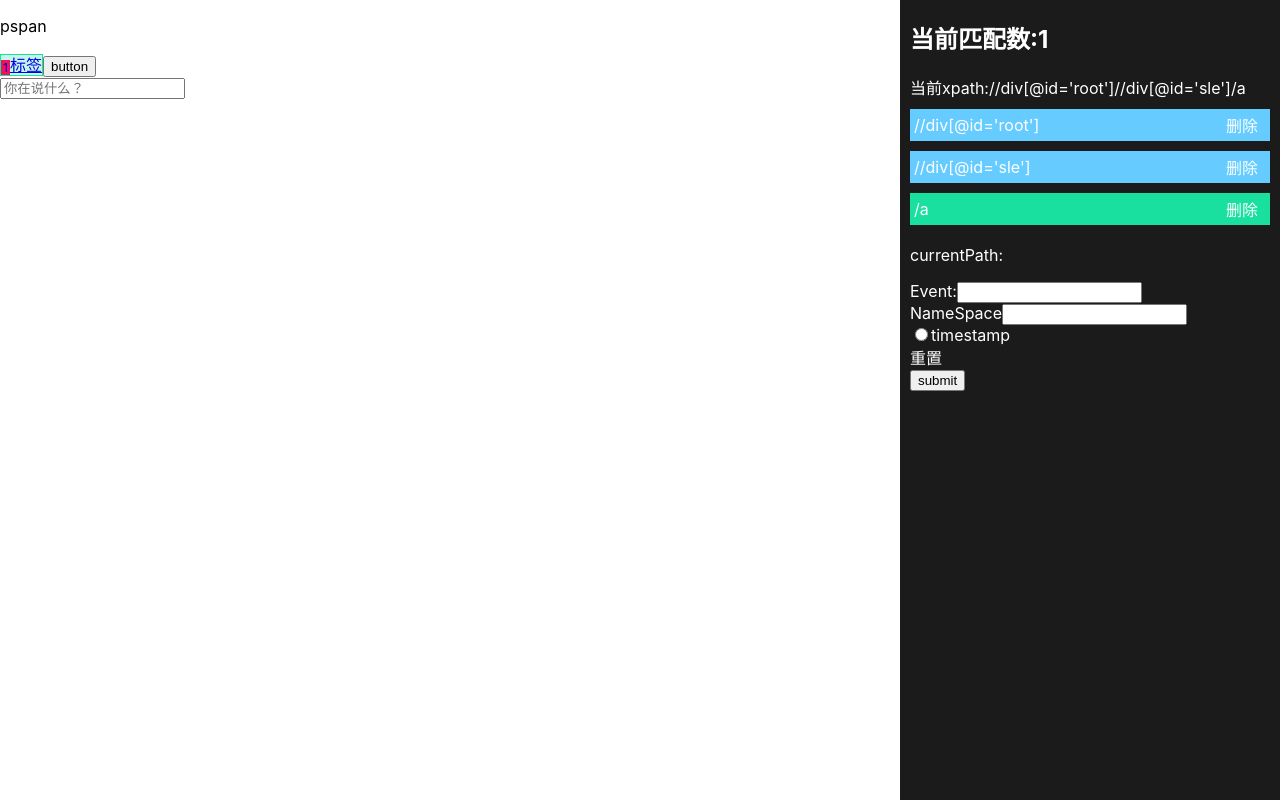
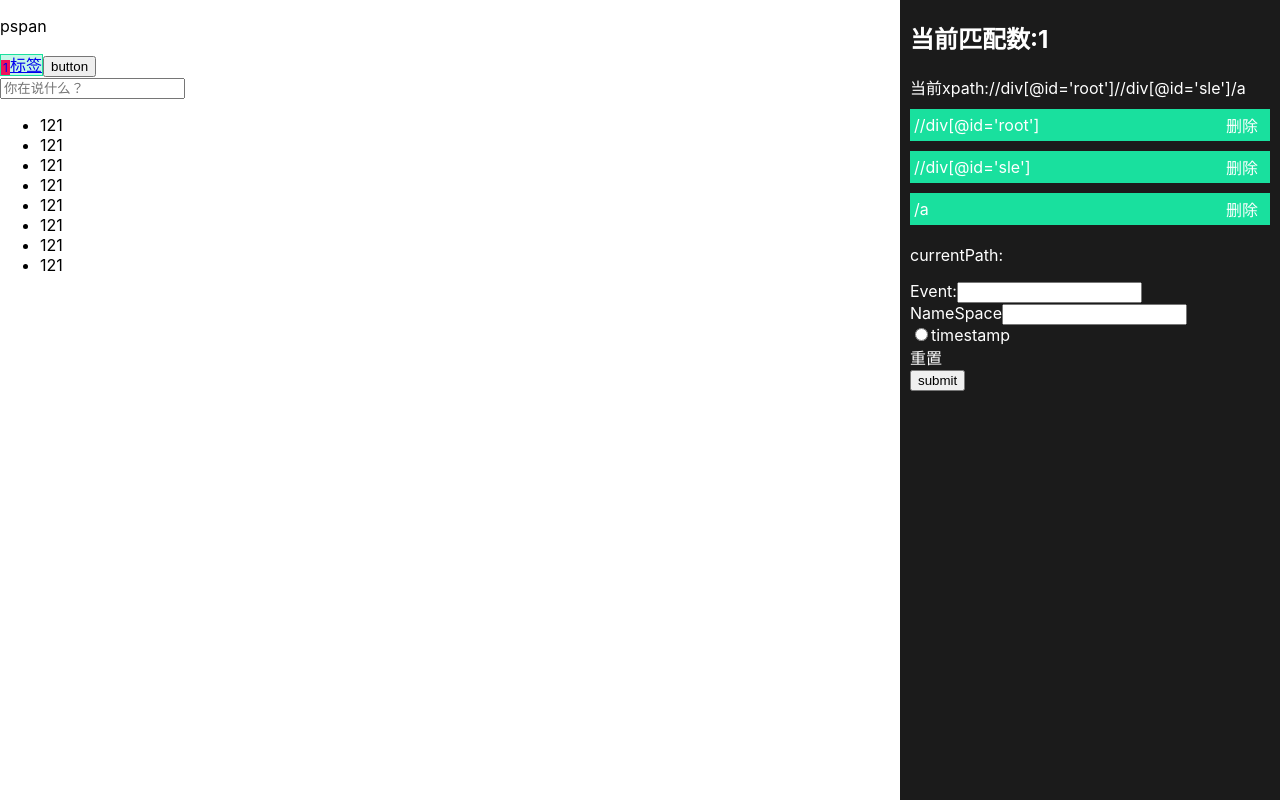
Before and after one commit to lofiencier/xtracker, a React (Create React App) app: page / in a window 1280 px wide. Both pictures are taken after a click on the link "a标签". Built offline with nearby package versions, Linux system fonts and the light colour scheme.

Commit message:
change xpath to relatived from absolute when delete node

```diff
--- a/src/Adder.js
+++ b/src/Adder.js
@@ -20,7 +20,8 @@ const EtoX=ele=>{
             path=`//${localName}${getId(ele)||getClass(ele)}${getName(ele)}${getPlaceHolder(ele)}`;
         }
         if(['li'].includes(localName)){
-            path=`/${localName}[${idx(ele)}]`
+            // path=`/${localName}[${idx(ele)}]`
+            path=`/${localName}`
         }
         return [...generator(ele.parentNode),path];
     }
@@ -46,7 +47,7 @@ const XtoE=(STR_XPATH)=>{
     try{
         var xresult = document.evaluate(STR_XPATH, document, null, XPathResult.ANY_TYPE, null);
     }catch(e){
-        console.error('Invalid Xpath');
+        console.error('Invalid Xpath:',e);
         return [];
     }
     var xnodes = [];
--- a/src/App.js
+++ b/src/App.js
@@ -37,16 +37,18 @@ class App extends Component {
       }
   }
   onDelete(index){
-    let regs=this.state.curXpath.match(/\/{1,2}[^\s\/]+/g).filter((v,i)=>i!=index);
+    let regs=this.state.curXpath.match(/\/{1,2}[^\s\/]+/g);
+    regs[index]='/';
+    regs=regs.join('').match(/\/{1,2}[^\s\/]+/g);
     console.log(regs);
     let curXpath=regs.join('');
-    console.log(curXpath);
     let regsBySort=[];
     if(!!regs&&regs.length>1){
       regsBySort=regs.map((v,i)=>regs.slice(0,i+1).join(''));
     }else{
       regsBySort=regs;
     }
+    console.log(curXpath);
     let nodes=XtoE(curXpath);
     this.setState({
       regs:regsBySort,
@@ -77,7 +79,23 @@ class App extends Component {
             <input type="text" name="xxx" placeholder="你在说什么？" id='id' className="className isjk active"/>
           </div>
         </div>
-        <div id="sle"></div>
+        <div id="sle">
+          <div className="aisoso">
+            <div className="isuasods">
+              <ul>
+                <li>121</li>
+                <li>121</li>
+                <li>121</li>
+                <li>121</li>
+                <li>121</li>
+                <li>121</li>
+                <li>121</li>
+                <li>121</li>
+              </ul>
+            </div>
+          </div>
+        </div>
+
       </div>
     );
   }
--- a/src/components/List.js
+++ b/src/components/List.js
@@ -32,7 +32,7 @@ export default class List extends Component{
             <span>当前xpath:{xpath}</span>
             <br/>
             {
-                nodes.map((v,i)=><div className={activeIndex==i?"tracker-dom-action active":'tracker-dom-action'} key={i}>
+                nodes.map((v,i)=><div className={activeIndex>=i?"tracker-dom-action active":'tracker-dom-action'} key={i}>
                     <a href="javascript:void(0)" onClick={this.onClick.bind(this,i)}>{regs[i].match(/\/{1,2}[^\s\/]+/g)[i]}</a>
                     {/* <a className="btns" href="javascript:void(0)">确定</a> */}
                     <a className="btns" href="javascript:void(0)" onClick={this.delRule.bind(this,i)}>删除</a>
```
